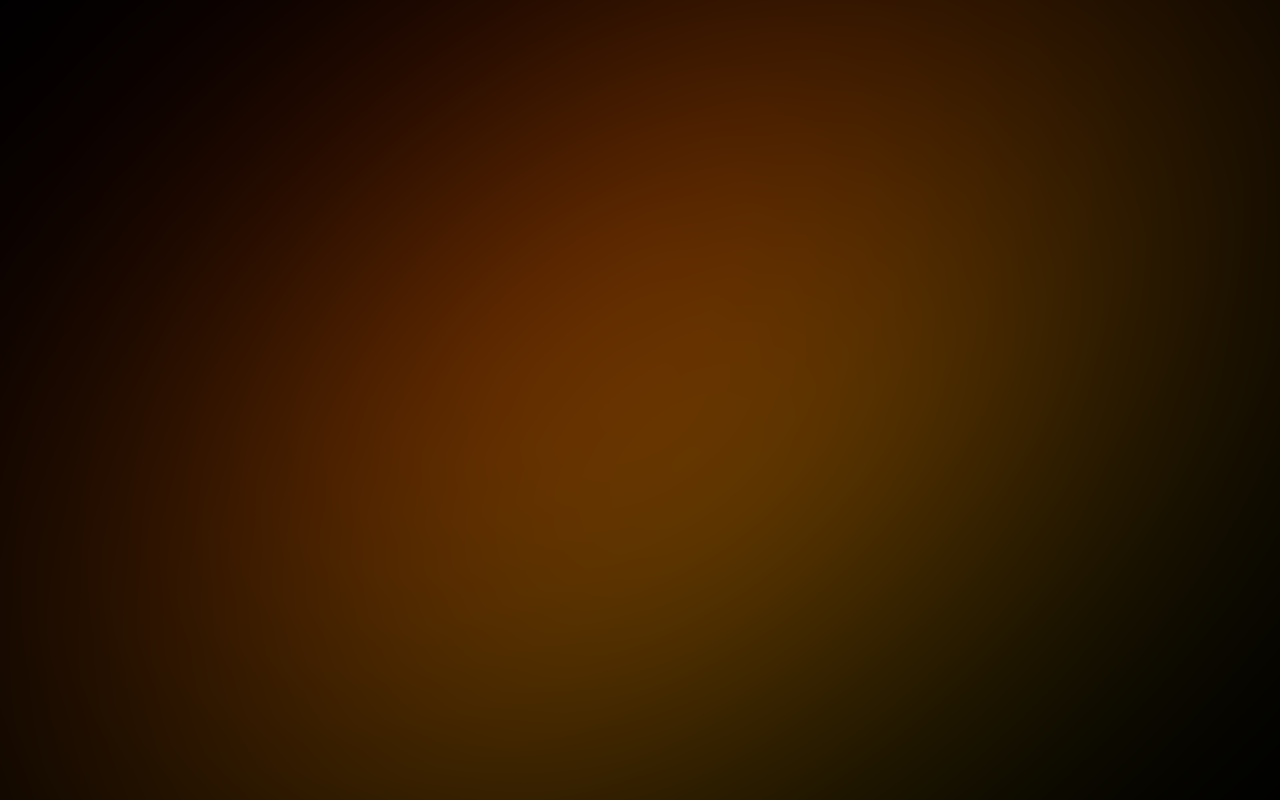
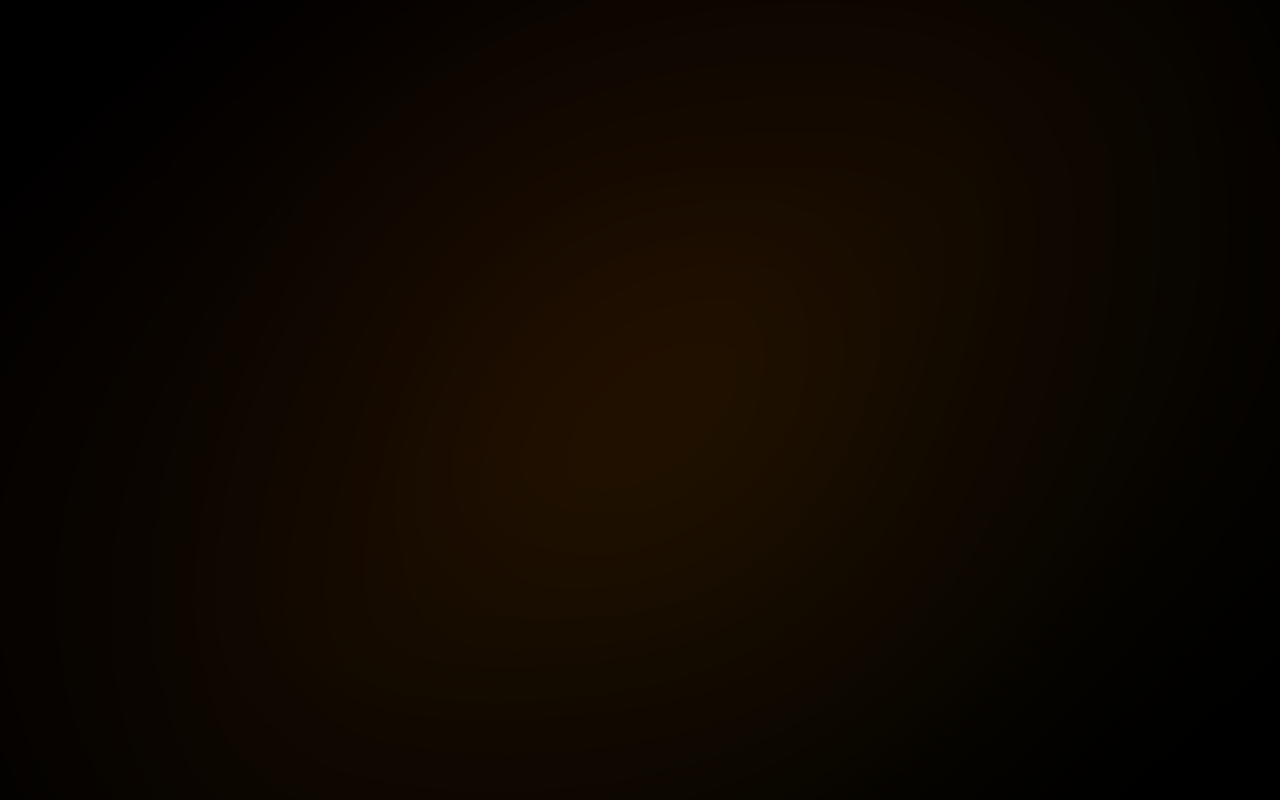
Before and after one commit to Guerra-BR/meu-portifolio, a website built with Parcel: page src/content/index.html in a window 1280 px wide. Shown: the top 800 px of the page. Built offline with nearby package versions, Linux system fonts and the light colour scheme.

Commit message:
pequenos ajustes

```diff
--- a/src/content/styles/main.scss
+++ b/src/content/styles/main.scss
@@ -37,4 +37,5 @@ li{list-style:none}
 body{
   background-color: black;
   overflow-y: hidden;
+  overflow-x: hidden;
 }
--- a/src/content/styles/modules/blob.scss
+++ b/src/content/styles/modules/blob.scss
@@ -21,7 +21,7 @@
     );
     filter: blur(200px);
     position: absolute;
-    height: 500px;
+    height: 250px;
     aspect-ratio: 1;
     left: 50%;
     top: 50%;
```
